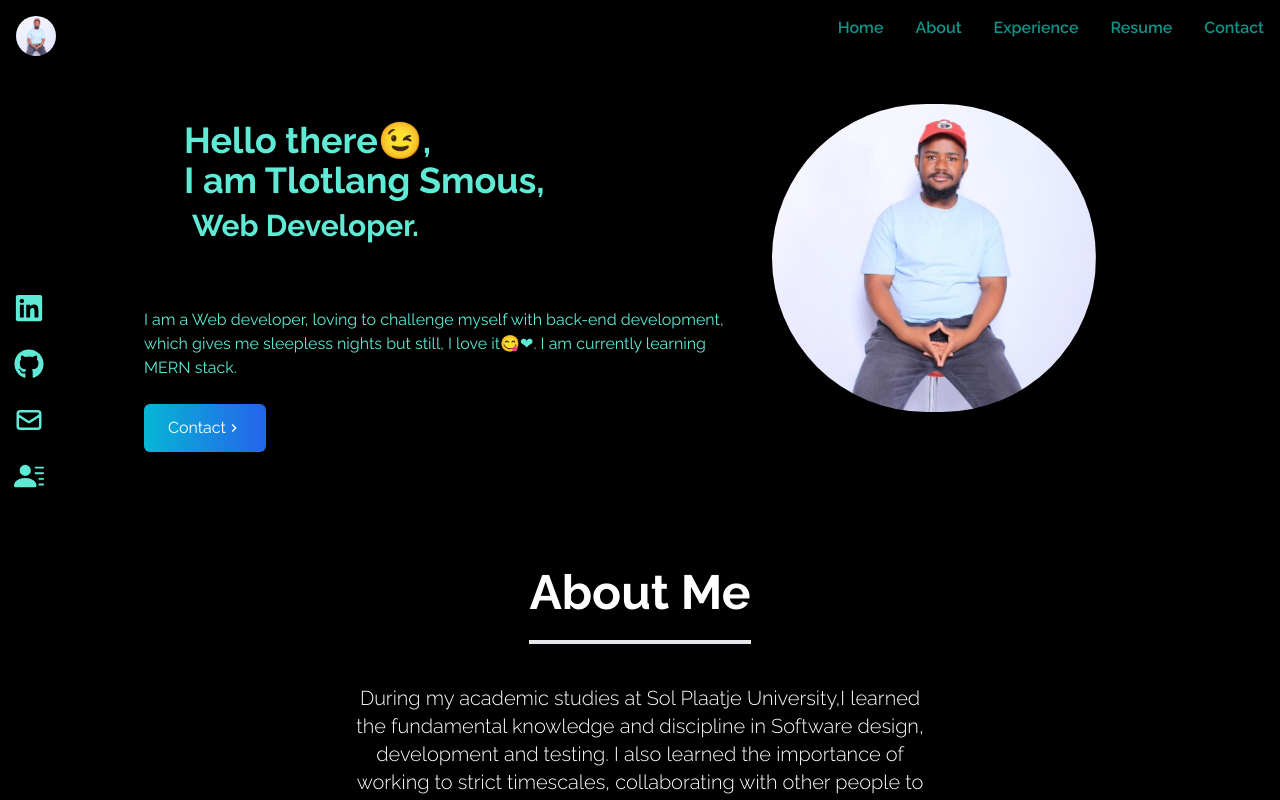
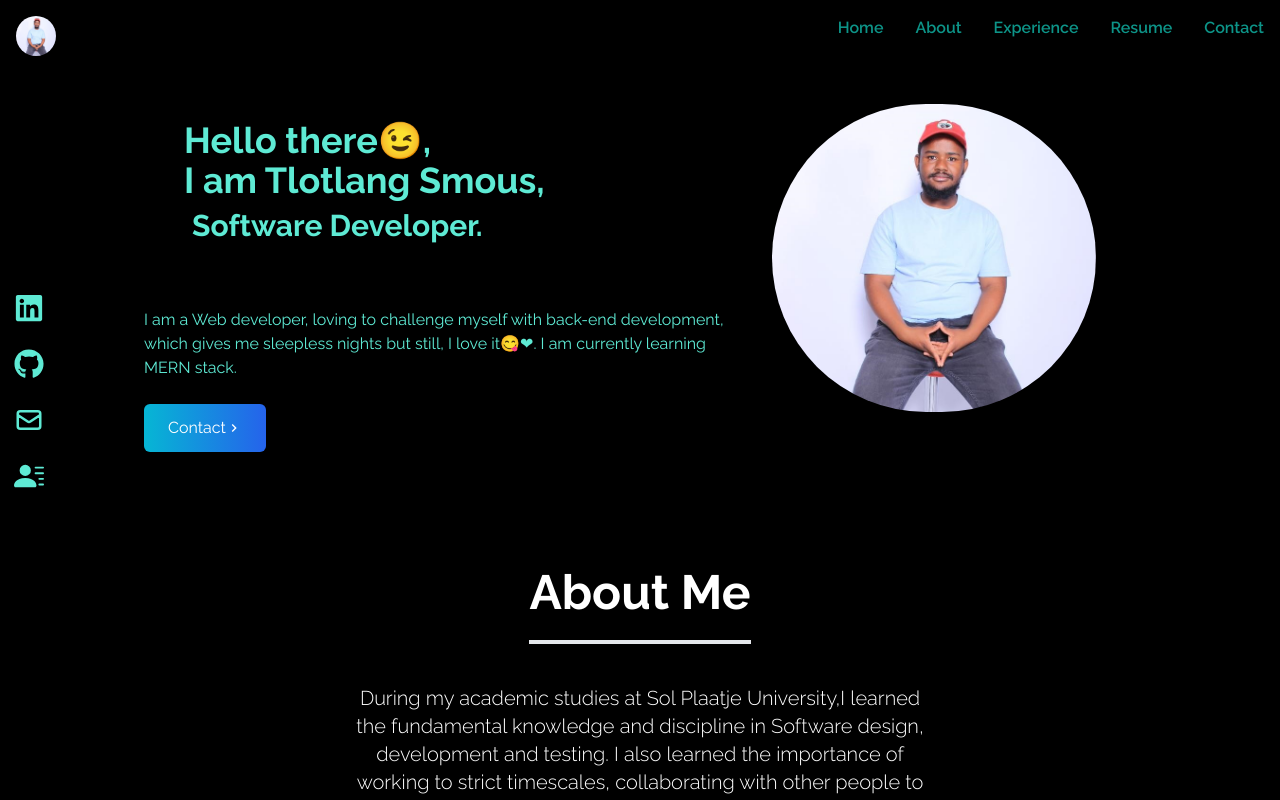
Before and after one commit to Smouzen/tlotlang-portfolio, a React (Create React App) app: page / in a window 1280 px wide. Shown: the top 800 px of the page. Built offline with nearby package versions, Linux system fonts and the light colour scheme.

Commit message:
Update Home.jsx

```diff
--- a/src/components/Home.jsx
+++ b/src/components/Home.jsx
@@ -14,7 +14,7 @@ const Home = () => {
             Hello there😉, <br /> I am Tlotlang Smous,
             <p className="text-xl sm:text-3xl font-bold text-teal-300 p-2">
               {" "}
-              Web Developer.
+              Software Developer.
             </p>
           </h2>
           <p className="text-teal-300 py-4 leading-6">
```
